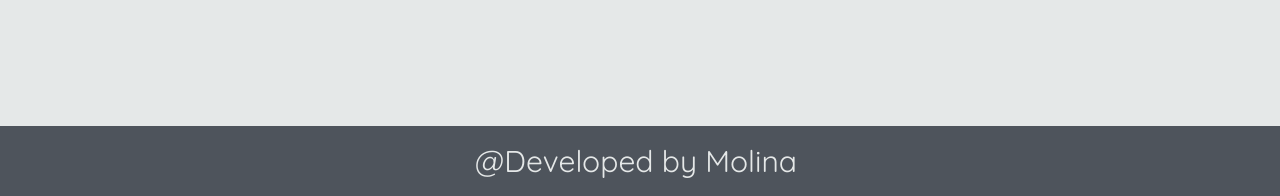
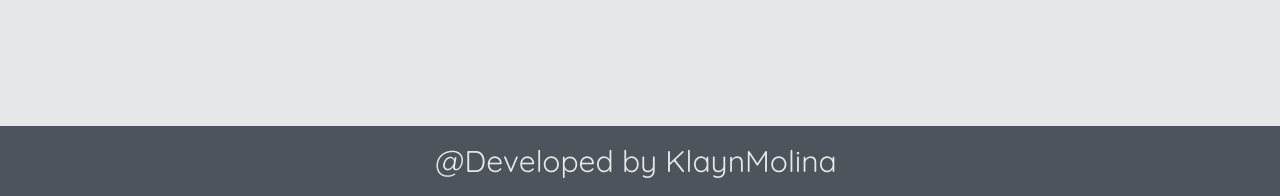
Before and after one commit to klaynmolina/calculo-imc, a plain HTML site: page index.html in a window 1280 px wide. Shown: the part 604-800 px from the top of the page. Drawn offline with Linux system fonts and the light colour scheme.

Commit message:
update assinatura

```diff
--- a/index.html
+++ b/index.html
@@ -47,8 +47,8 @@
         </main>
 
         <footer>
-            <a class="github" href="https://github.com/klaynmolina">@Developed
-                by Molina</a>
+            <a class="github" href="https://github.com/klaynmolina/calculo-imc">@Developed
+                by KlaynMolina</a>
         </footer>
     </body>
 </html>
```
